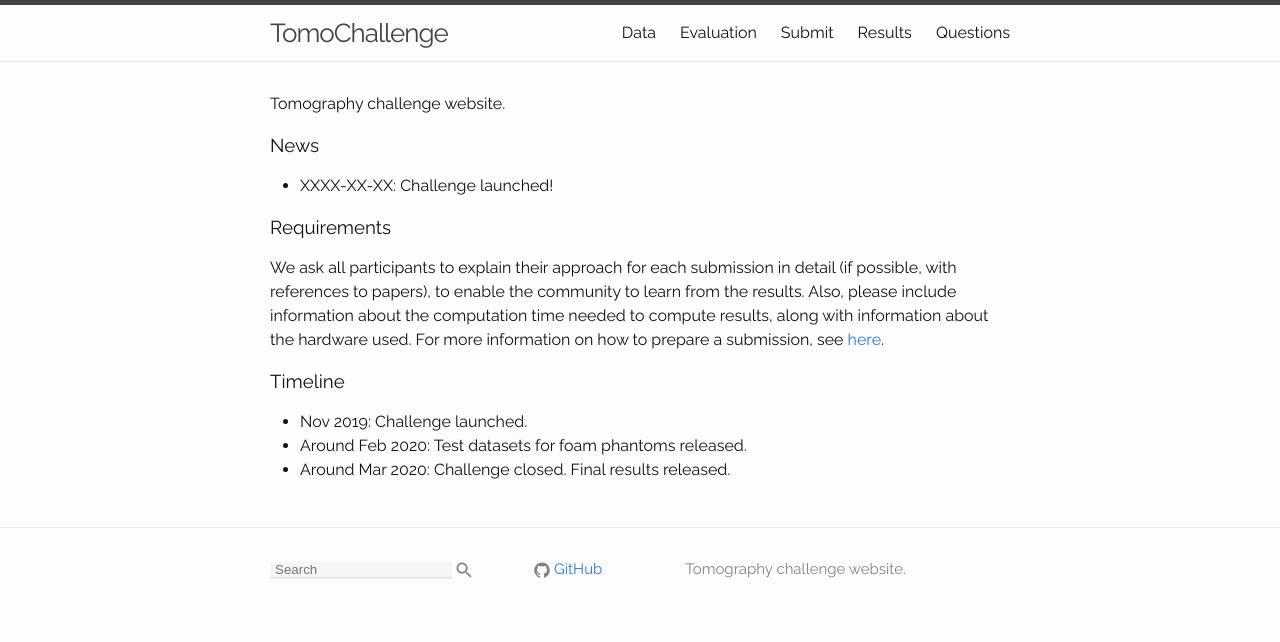
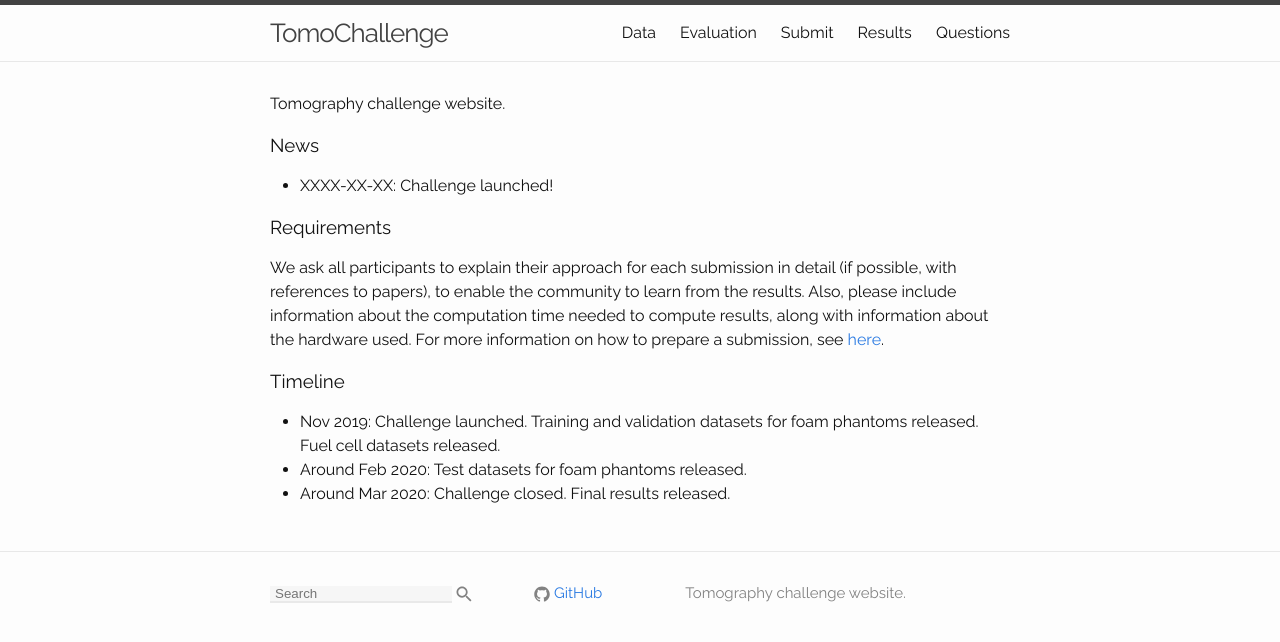
Before and after one commit to tomochallenge/tomochallenge.github.io, a Jekyll site: the page built from index.md, in a window 1280 px wide. Shown: the top 642 px of the page. Built offline with Jekyll 4.4.1, drawn with Linux system fonts in a browser that asks for light colours.

Commit message:
Update index.md

```diff
--- a/index.md
+++ b/index.md
@@ -18,6 +18,6 @@ to enable the community to learn from the results. Also, please include informat
 
 ### Timeline
 
-* Nov 2019: Challenge launched.
+* Nov 2019: Challenge launched. Training and validation datasets for foam phantoms released. Fuel cell datasets released.
 * Around Feb 2020: Test datasets for foam phantoms released.
 * Around Mar 2020: Challenge closed. Final results released.
```
